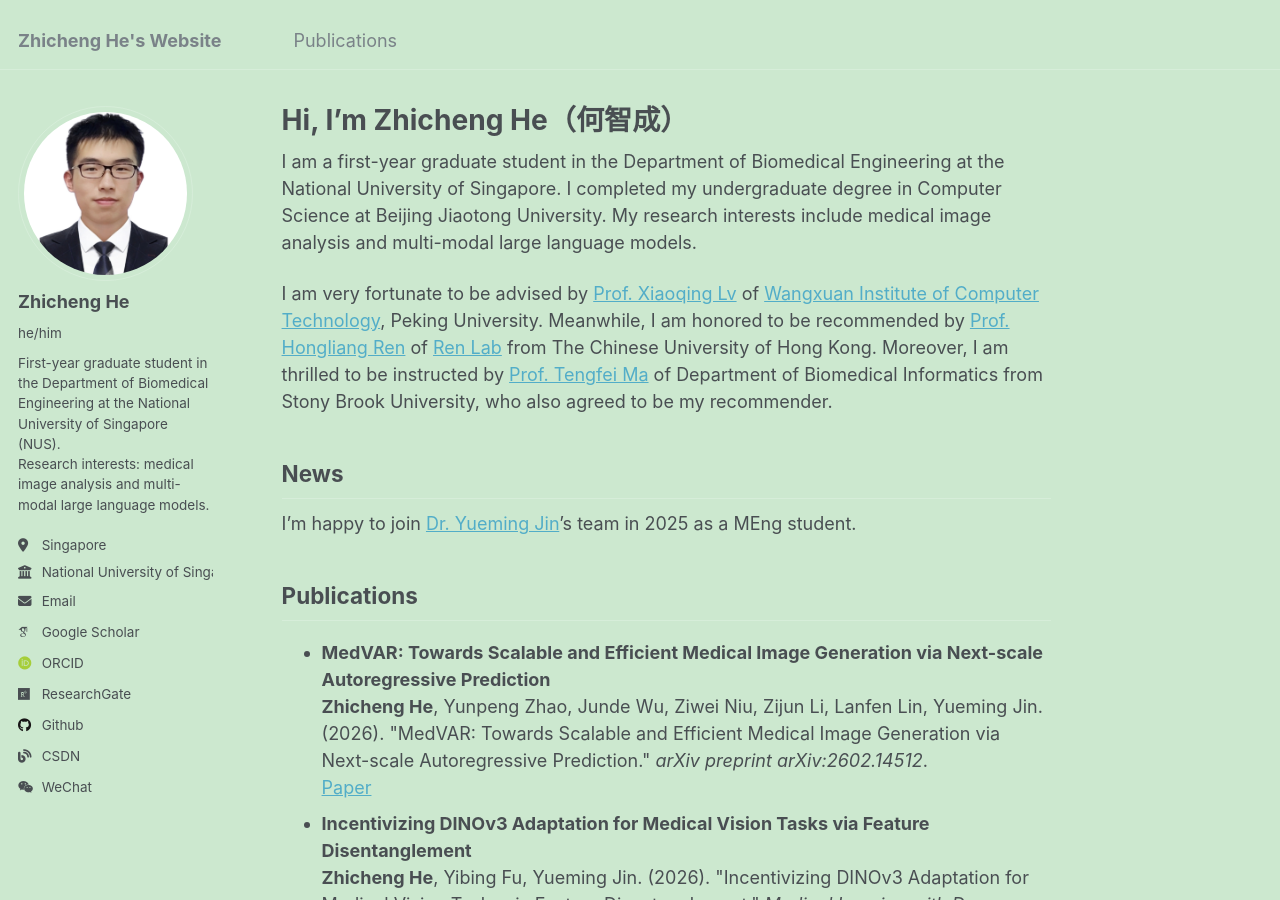
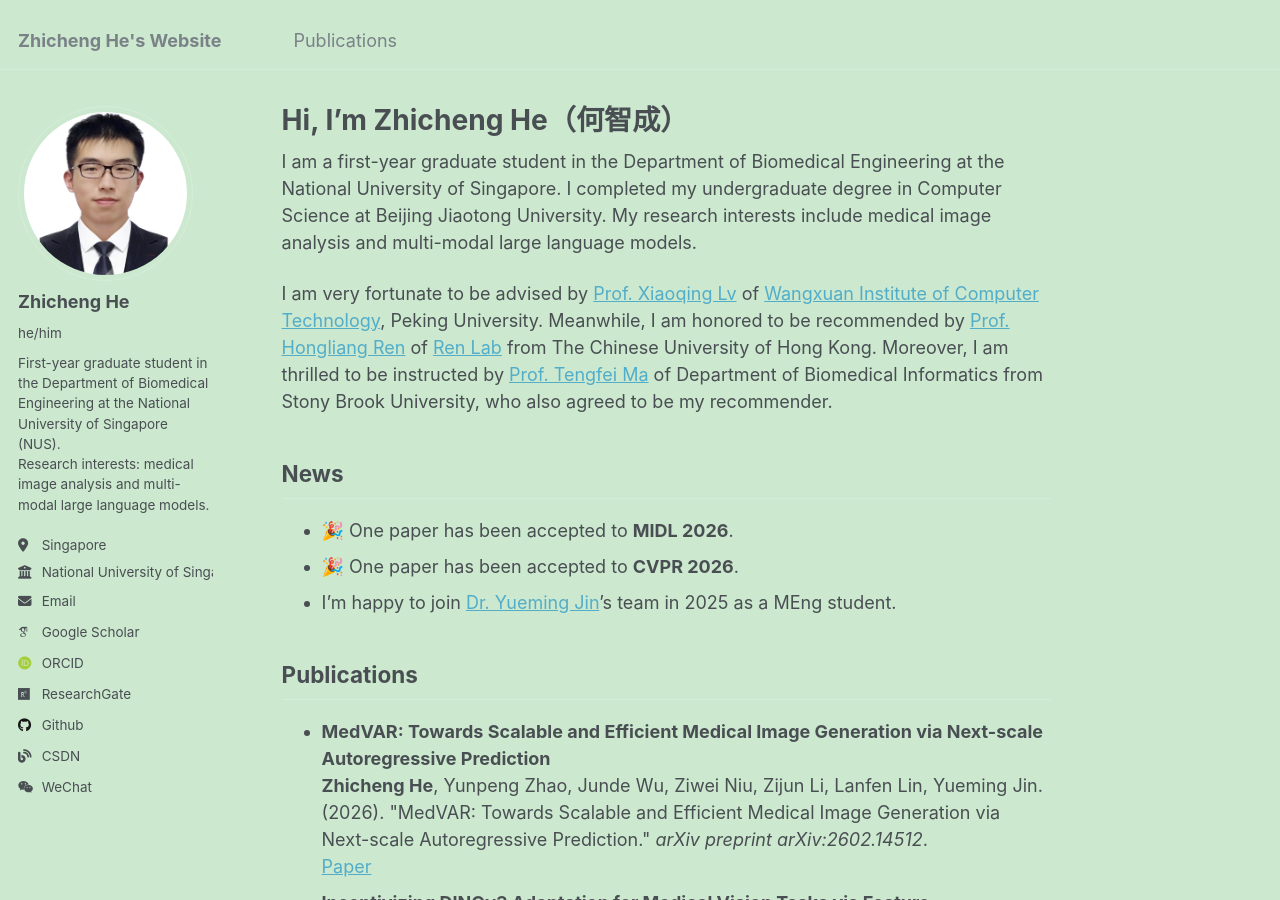
Before and after one commit to hezhicheng2002/hezhicheng2002.github.io, a Jekyll site: the page built from _pages/about.md, in a window 1280 px wide and 900 px high. Built offline with Jekyll 4.4.1, drawn with Linux system fonts in a browser that asks for light colours; some web fonts are replaced.

Commit message:
Add MIDL 2026 and CVPR 2026 acceptance news

```diff
--- a/_pages/about.md
+++ b/_pages/about.md
@@ -14,7 +14,9 @@
 
 News
 ------
-I'm happy to join [Dr. Yueming Jin](https://yuemingjin.github.io/)'s team in 2025 as a MEng student.
+- 🎉 One paper has been accepted to <strong>MIDL 2026</strong>.
+- 🎉 One paper has been accepted to <strong>CVPR 2026</strong>.
+- I'm happy to join [Dr. Yueming Jin](https://yuemingjin.github.io/)'s team in 2025 as a MEng student.
 
 Publications
 ------
```
